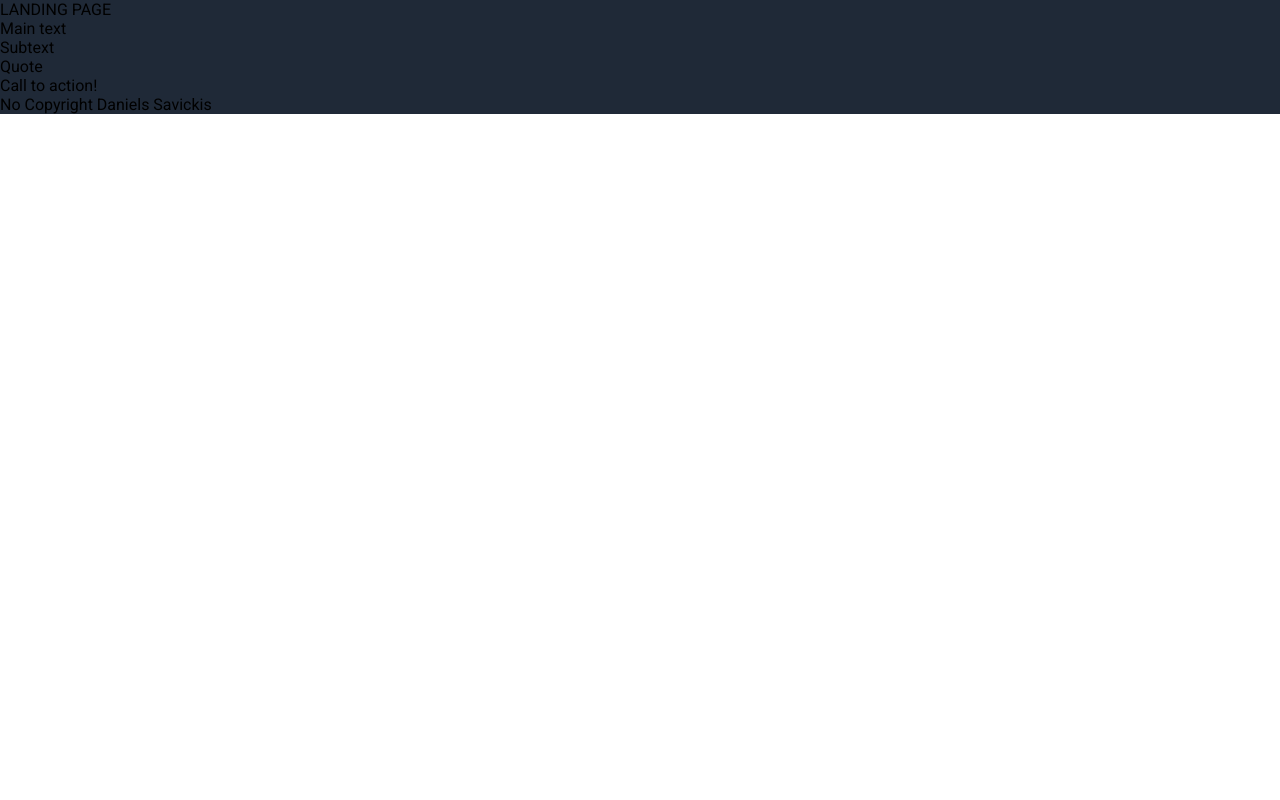
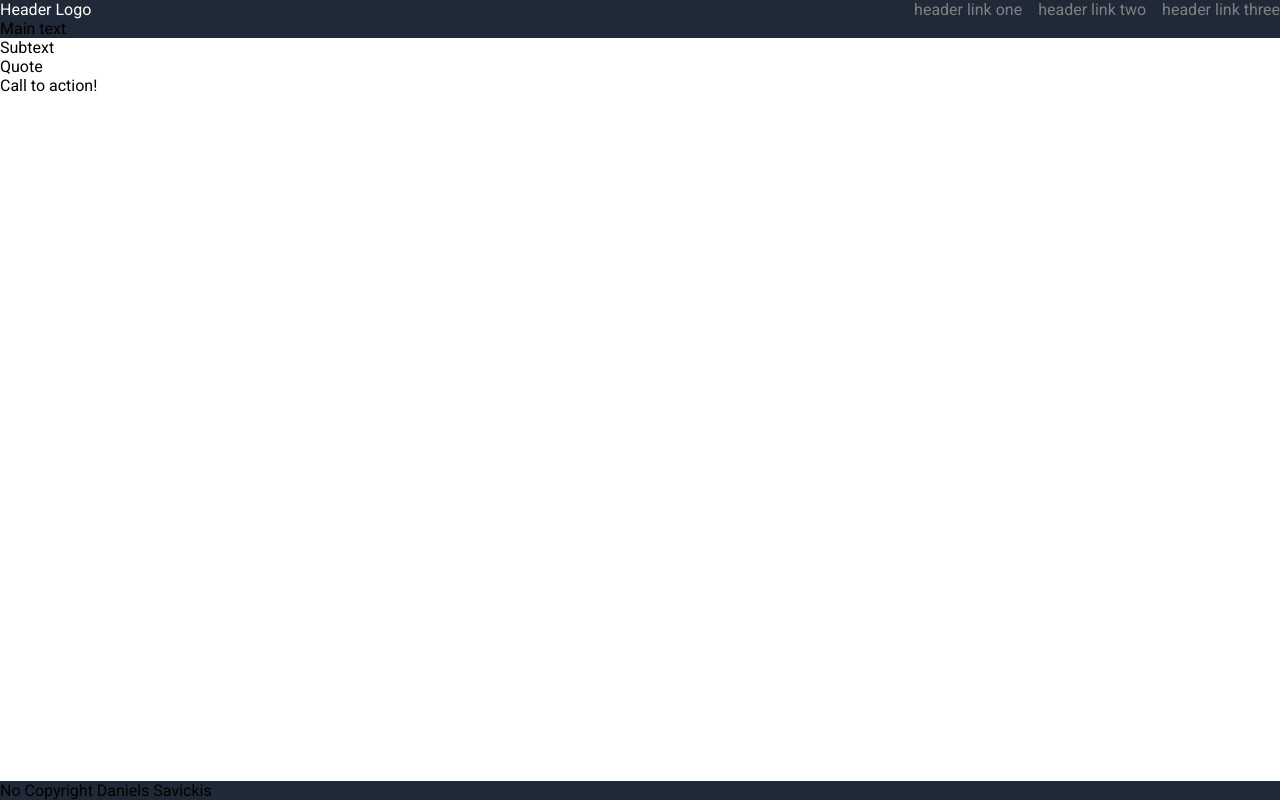
Before and after one commit to danielspaulssavickis/landing-page, a plain HTML site: page index.html in a window 1280 px wide. Drawn offline with Linux system fonts and the light colour scheme.

Commit message:
Fine tune header spacing and formatting

```diff
--- a/index.html
+++ b/index.html
@@ -13,7 +13,14 @@
 <body>
 
     <div class="header">
-        LANDING PAGE
+        <a href="#">Header Logo</a>
+
+        <ul class="right-links">
+            <li><a href="#">header link one</a></li>
+            <li><a href="#">header link two</a></li>
+            <li><a href="#">header link three</a></li>
+        </ul>
+
     </div>
 
     <div class="content">
--- a/style.css
+++ b/style.css
@@ -7,8 +7,13 @@ body {
     flex: 1;
 }
 
-.header, .footer, .content {
+.header, .footer, .hero {
     background-color: #1F2937;
+}
+
+.header {
+    display: flex;
+    justify-content: space-between;
 }
 
 .footer {
@@ -16,5 +21,24 @@ body {
 }
 
 .content {
+    flex-grow: 1;
+}
 
+
+
+ul {
+    list-style-type: none;
+    margin: 0;
+    padding: 0;
+    display: flex;
+    gap: 16px;
 }
+
+a {
+    text-decoration: none;
+    color: white;
+}
+
+li a {
+    color: gray;
+}
```
